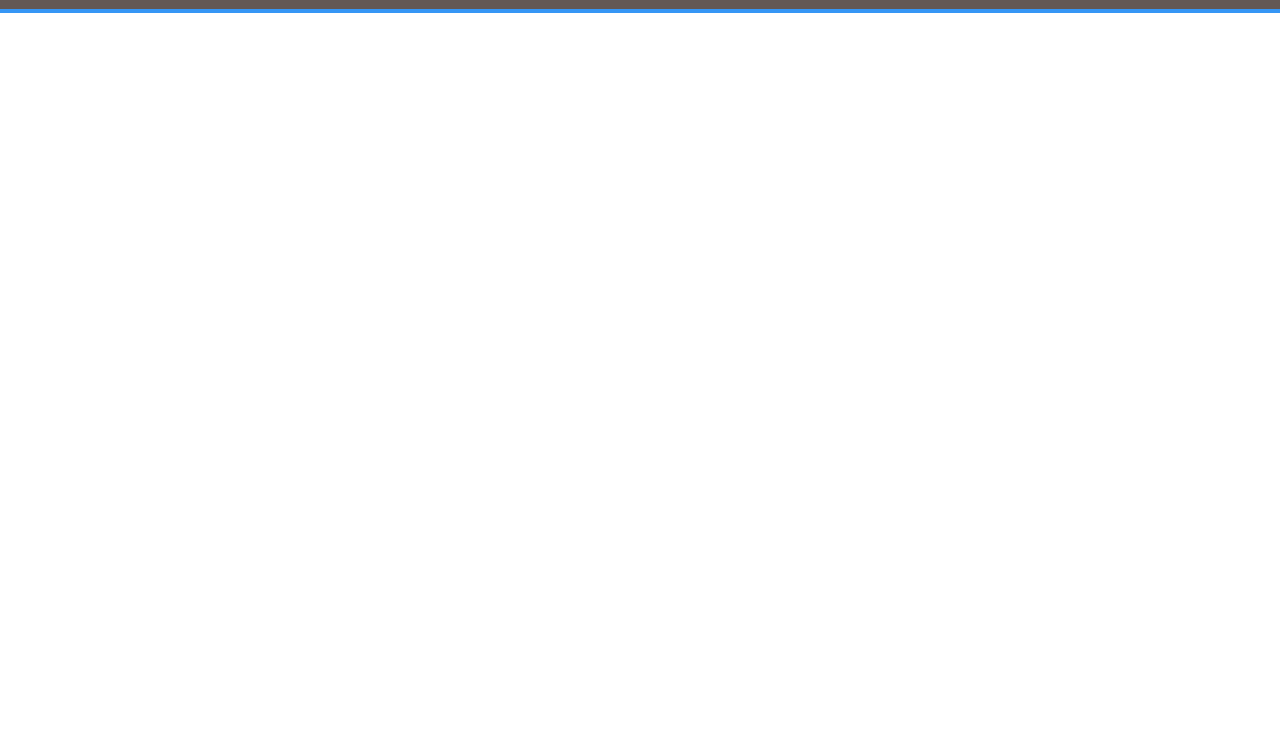
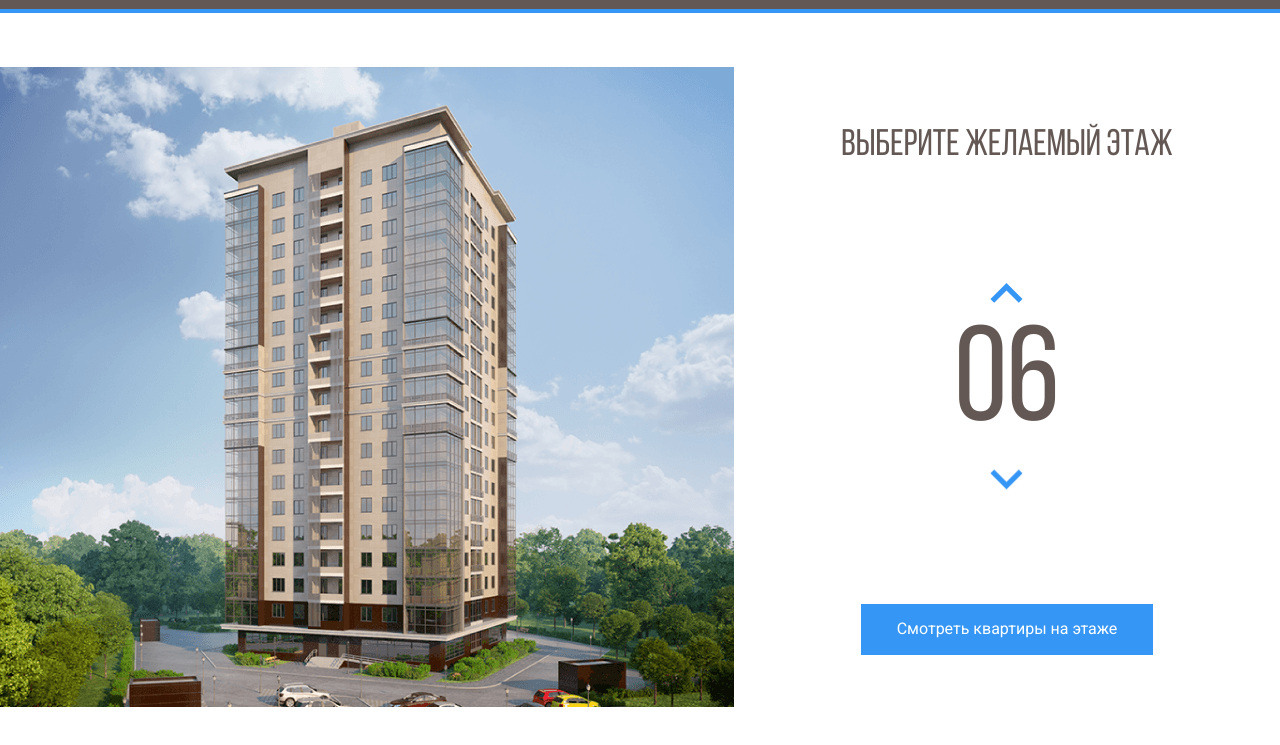
Before and after one commit to Q-DenisKononov-Q/Melody, a plain HTML site: page index.html in a window 1280 px wide. Shown: the part 55-800 px from the top of the page. Drawn offline with Linux system fonts and the light colour scheme.

Commit message:
Создал основную навигационную часть сайта

```diff
--- a/css/style.css
+++ b/css/style.css
@@ -1,3 +1,12 @@
+@font-face {
+    font-family: 'Bebas Neue';
+    src: local('Bebas Neue Regular'), local('BebasNeue-Regular'),
+        url('../fonts/BebasNeue-Regular.woff') format('woff2'),
+        url('../fonts/BebasNeue-Regular.woff2') format('woff');
+    font-weight: normal;
+    font-style: normal;
+    font-display: swap;
+}
 * {
   box-sizing: border-box;
 }
@@ -50,3 +59,49 @@ body {
   line-height: 20px;
   text-decoration: none;
 }
+/*    MAIN     */
+.main {
+  padding-top: 54px;
+}
+.main-container {
+  display: flex;
+}
+.home-image path {
+  opacity: 0;
+}
+.home-image path:hover {
+  opacity: 1;
+}
+.main-button {
+  background: #3596F5;
+  color: #fff;
+  border: none;
+  padding: 16px 36px;
+}
+.main-info {
+  display: flex;
+  flex-direction: column;
+  flex-grow: 1;
+  text-align: center;
+  align-items: center;
+  justify-content: space-around;
+
+}
+.main-title {
+  font-size: 37px;
+  line-height: 44px;
+  font-family: 'Bebas Neue';
+  color: #635854;
+}
+.main-counter {
+  color:#635854;
+  font-size: 135px;
+  font-family: 'Bebas Neue';
+}
+.arrow-button {
+  border: none;
+  background: none;
+}
+.button-down {
+  transform: rotateX(180deg);
+}
--- a/index.html
+++ b/index.html
@@ -33,6 +33,49 @@
       </div>
     </div>
   </header>
+  <main class="main">
+    <div class="container main-container">
+      <div class="main-image">
+        <svg class="home-image" width="734" height="640" viewBox="0 0 734 640" fill="none"
+          xmlns="http://www.w3.org/2000/svg" xmlns:xlink="http://www.w3.org/1999/xlink">
+          <rect width="734" height="640" fill="url(#pattern0)" />
+          <defs>
+            <pattern id="pattern0" patternContentUnits="objectBoundingBox" width="1" height="1">
+              <use xlink:href="#image0" transform="translate(-0.00408719) scale(0.0013624 0.0015625)" />
+            </pattern>
+            <image id="image0" width="740" height="640" xlink:href="img/home.png" />
+          </defs>
+          <path d="M222 531L442.8 539L512 525.3V547L443.5 566.7L222 555.7V531Z" fill="#3595F6" fill-opacity="0.75" />
+          <path d="M223 530V505L443.3 508.3L513 505V525L443.7 538L223 530Z" fill="#3595F6" fill-opacity="0.75" />
+          <path d="M223 504V479H444H513V502L445 509L223 504Z" fill="#3595F6" fill-opacity="0.75" />
+          <path d="M223 480V455L444.3 451.3L512 458V480H444" fill="#3595F6" fill-opacity="0.75" />
+          <path d="M223 454V428L444.5 424.7L513 435.7V457L444 450.3L223 454Z" fill="#3595F6" fill-opacity="0.75" />
+          <path d="M222 427V403.3L443 391L514 414V435.3L443 423L222 427Z" fill="#3595F6" fill-opacity="0.75" />
+          <path d="M222 405V380L444.2 363.7L514 392.3V413L443.7 391.3L222 405Z" fill="#3595F6" fill-opacity="0.75" />
+          <path d="M222 380V355L444.5 334.7L514 371.3V392L442 363.3L222 380Z" fill="#3595F6" fill-opacity="0.75" />
+          <path d="M222 354V330L445 305.3L514 349.3V371L444.7 333L222 354Z" fill="#3595F6" fill-opacity="0.75" />
+          <path d="M222 329V305L444.5 276.3L514 327.3V348L443.7 305.7L222 329Z" fill="#3595F6" fill-opacity="0.75" />
+          <path d="M221 305V281L443.3 248L514 307.3V327L444 276.3L221 305Z" fill="#3595F6" fill-opacity="0.75" />
+          <path d="M222 280V256L443.2 221L513 285V306L444.3 247.7L222 280Z" fill="#3595F6" fill-opacity="0.75" />
+          <path d="M222 256V231L444.3 193L513 263.3V284L444 220L222 256Z" fill="#3595F6" fill-opacity="0.75" />
+          <path d="M222 230V205L442.8 161.3L513 240.3V263L444 189.7L222 230Z" fill="#3595F6" fill-opacity="0.75" />
+          <path d="M223 206V181L443 133L513 218V241L442.3 161.7L223 206Z" fill="#3595F6" fill-opacity="0.75" />
+          <path d="M222 181V156L441.8 104L513 196.3V219L443.3 132.7L222 181Z" fill="#3595F6" fill-opacity="0.75" />
+          <path d="M222 156V130L444 73.3L513 175V196L443.7 104.3L222 156Z" fill="#3595F6" fill-opacity="0.75" />
+        </svg>
+      </div>
+      <div class="main-info">
+        <div class="main-title">Выберите желаемый этаж</div>
+        <div class="counter">
+          <button class="arrow-button button-up"><img src="img/arrow.png" alt=""></button>
+          <div class="main-counter">06</div>
+          <button class="arrow-button button-down"><img src="img/arrow.png" alt=""></button>
+        </div>
+        <button class="main-button">Смотреть квартиры на этаже</button>
+      </div>
+    </div>
+
+  </main>
 </body>
 
 </html>
```
Also changed, not shown: fonts/BebasNeue-Regular.woff (added), fonts/BebasNeue-Regular.woff2 (added), img/Group 3.svg (added), img/arrow.png (added), img/home.png (added).
